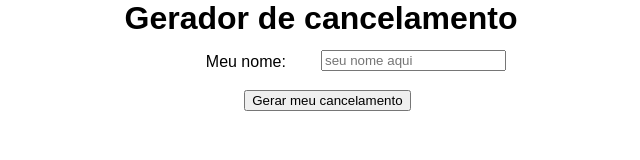
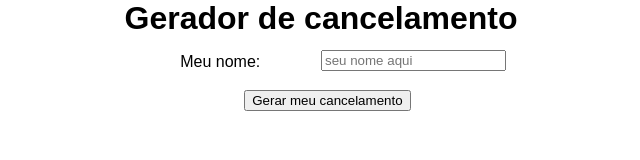
Before and after one commit to joaoVSEtur/joaoVSEtur.github.io, a plain HTML site: page index.html in a window 1280 px wide. Shown: the full height of the page, 319-959 px from the left. Drawn offline with Linux system fonts and the light colour scheme.

Commit message:
Update style2.css

```diff
--- a/style2.css
+++ b/style2.css
@@ -1,6 +1,6 @@
 body {padding: 0; margin: auto;}
 h1	{font-family:Arial; margin: auto; text-align: center;}
-.p1	{text-align: center;font-family: Arial; position: absolute;left: 41%}
+.p1	{text-align: center;font-family: Arial; position: absolute;left: 39%}
 input {position: absolute; top:50px;left: 50%}
 button {position: absolute;top: 90px;left: 44%}
 .p2 {position: absolute;top: 110px;left: 42%}
```
